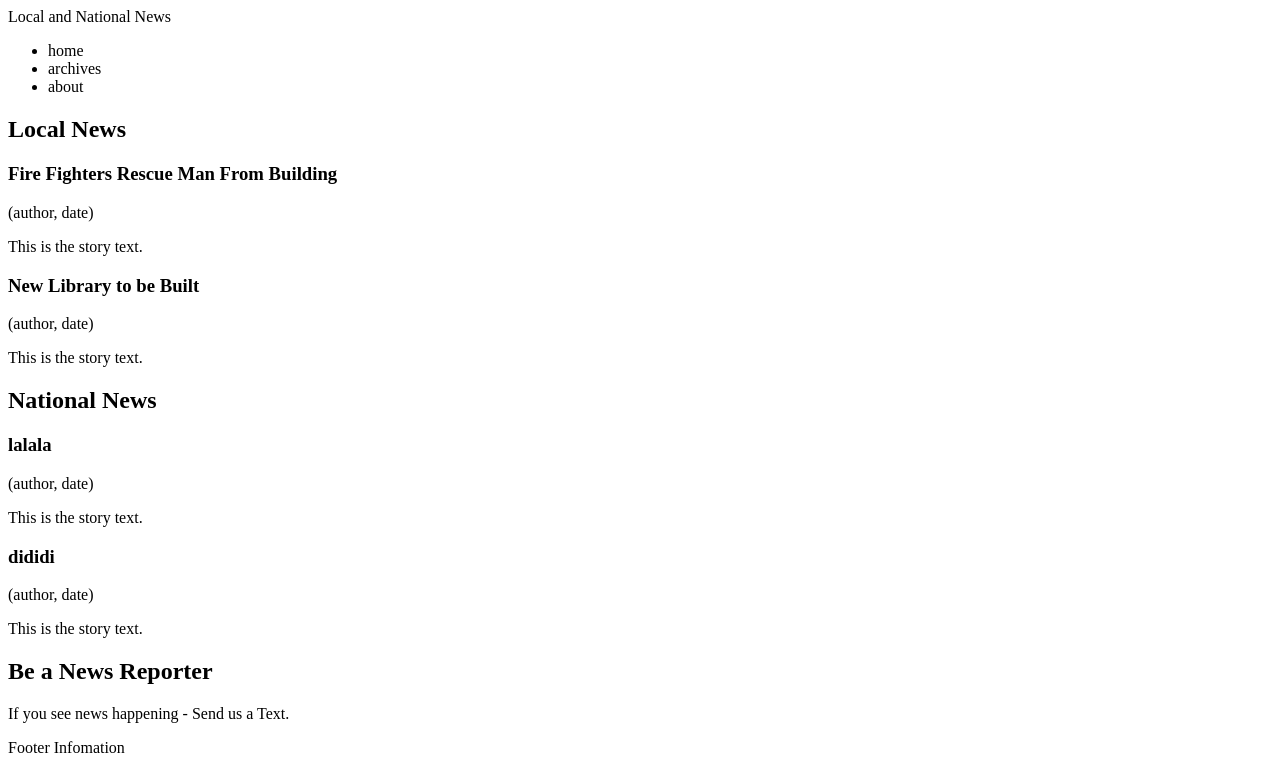
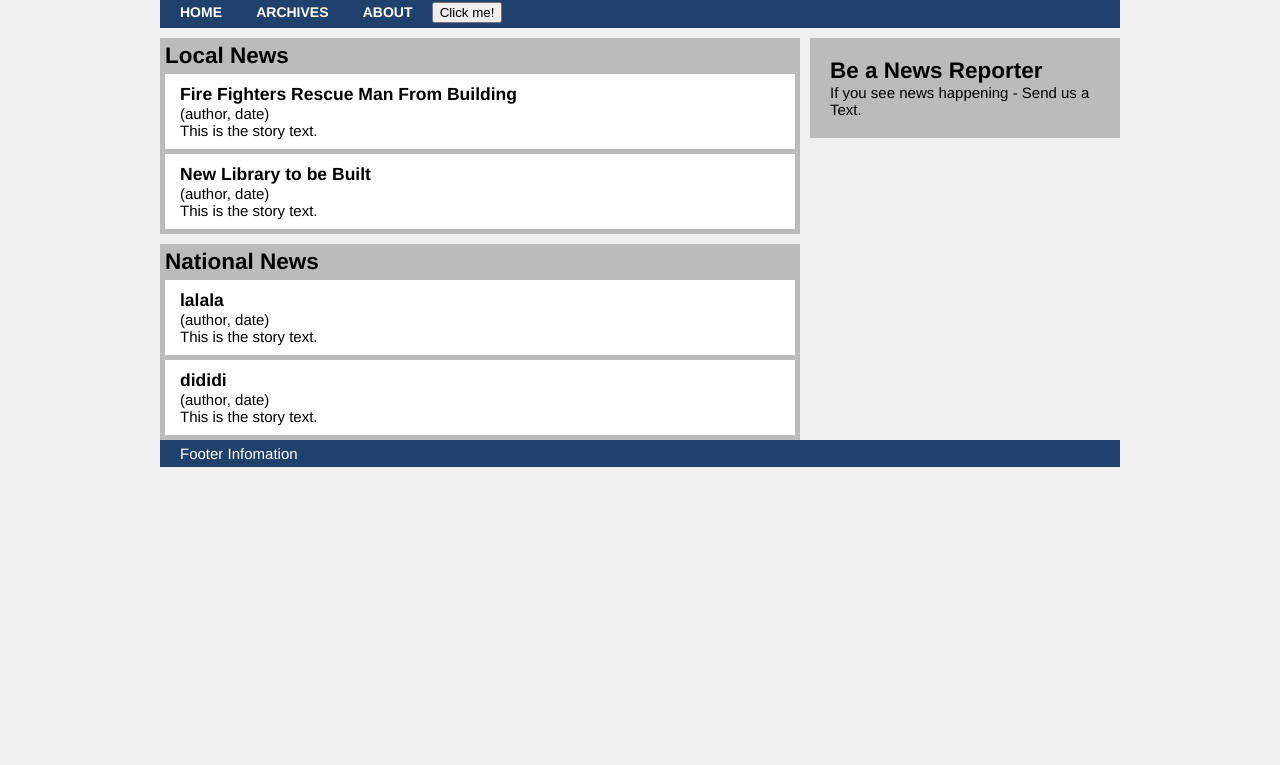
Before and after one commit to WangXi-CICI/WangXi-CICI.wx, a plain HTML site: page For Practice/example.html in a window 1280 px wide. Shown: the part 58-823 px from the top of the page. After the commit the page ends 800 px from the top, so only its background shows below. Drawn offline with Linux system fonts and the light colour scheme.

Commit message:
assinmetn file
update assinmetn file

```diff
--- a/For Practice/example.html
+++ b/For Practice/example.html
@@ -1,10 +1,13 @@
 <!Document html>
 <html>
 <head>
-    <title>Example Document.</title>
+    <meta charset="UTF-8">
+    <title>News</title>
+    <link rel="stylesheet" type="text/css" href="style.css">
+    <sctipt src="js/script.js"></sctipt>
 </head>
 <body>
-    <header>
+    <header class="banner">
         <h1>News</h1>
         <p>Local and National News</p>
     </header>
@@ -13,6 +16,7 @@
            <li>home</li>
            <li>archives</li>
            <li>about</li>
+       <button>Click me!</button>
        </ul>
    </nav>
    <main>
--- /dev/null
+++ b/For Practice/style.css
@@ -0,0 +1,76 @@
+@charset "utf-8";
+
+article, aside, footer, header, main, nav, section {
+    display: block;
+}
+
+html, body, h1, h2, h3, ul, li, a, p,
+article, aside, footer, header, main, nav, section {
+    padding: 0;
+    margin: 0;
+}
+
+.banner {
+    background-color: #11233b;
+    color: white;
+}
+
+body{
+    width:  960px;
+    margin-left: auto;
+    margin-right: auto;
+    background-color: #f0f0f0;
+    font-family: Helvetica, Arial, sans-serif;
+    font-size: 15px;
+}
+
+nav{
+    background-color: #20416c;
+    padding: 5px;
+    margin-top: 1px;
+}
+
+li {
+    color: white;
+}
+
+li{
+    display: inline;
+    margin-left: 15px;
+    margin-right: 15px;
+    font-variant: small-caps;
+    font-size: 20px;
+    font-weight: bold;
+}
+section{
+    background-color: #bbbbbb;
+    margin-top: 10px;
+    padding: 5px;
+}
+
+article{
+    background-color:  white;
+    margin-top: 5px;
+    padding: 10px 15px;
+}
+
+main{
+    width: 640px;
+    float: left;
+}
+
+aside{
+    background-color: #bbbbbb;
+    width: 270px;
+    margin-top: 10px;
+    float: right;
+    padding: 20px;
+    margin-top: 10px;
+}
+
+footer{
+    clear:both;
+    background-color: #20416c;
+    color: white;
+    padding: 5px 20px;
+}
```
